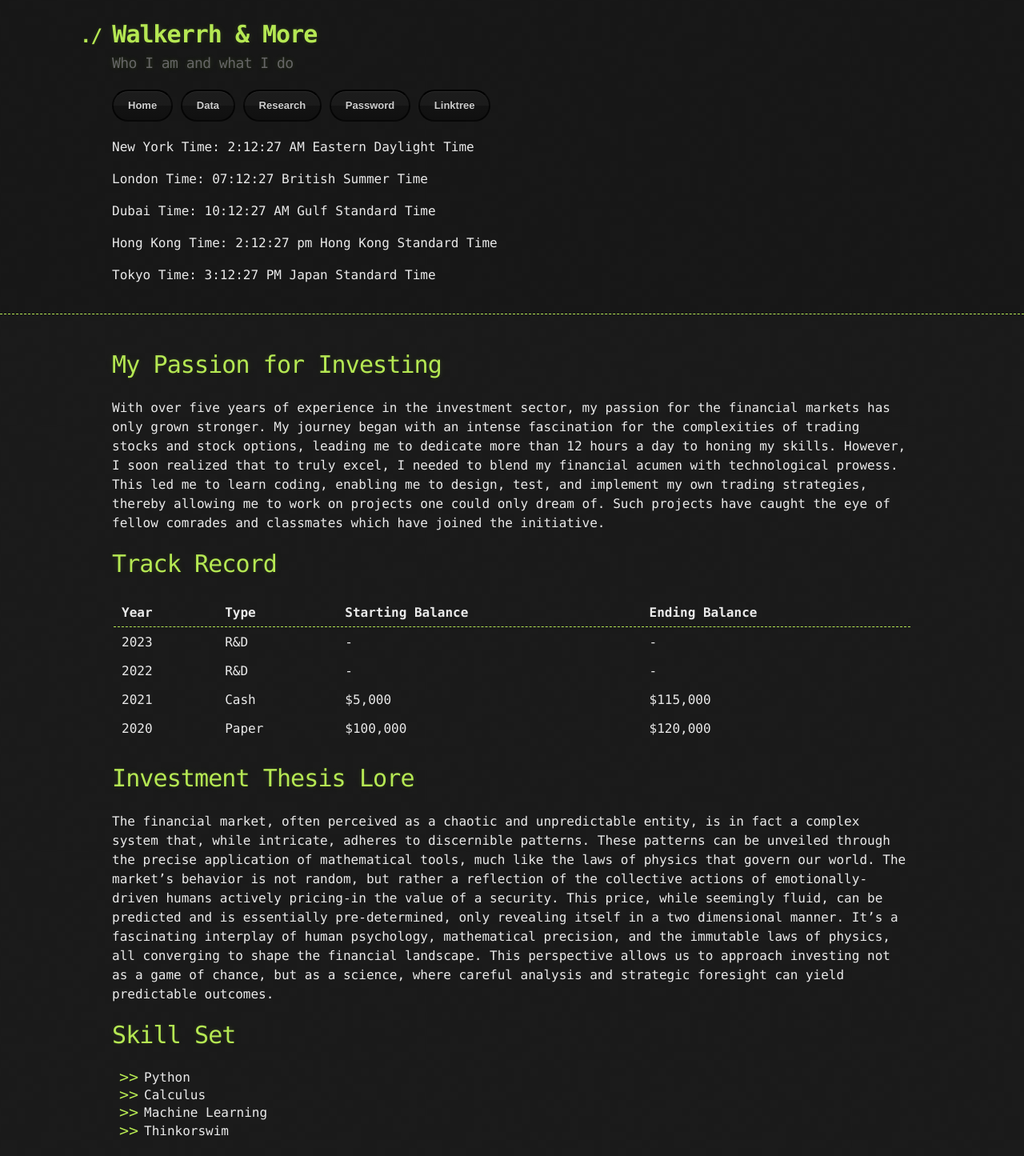
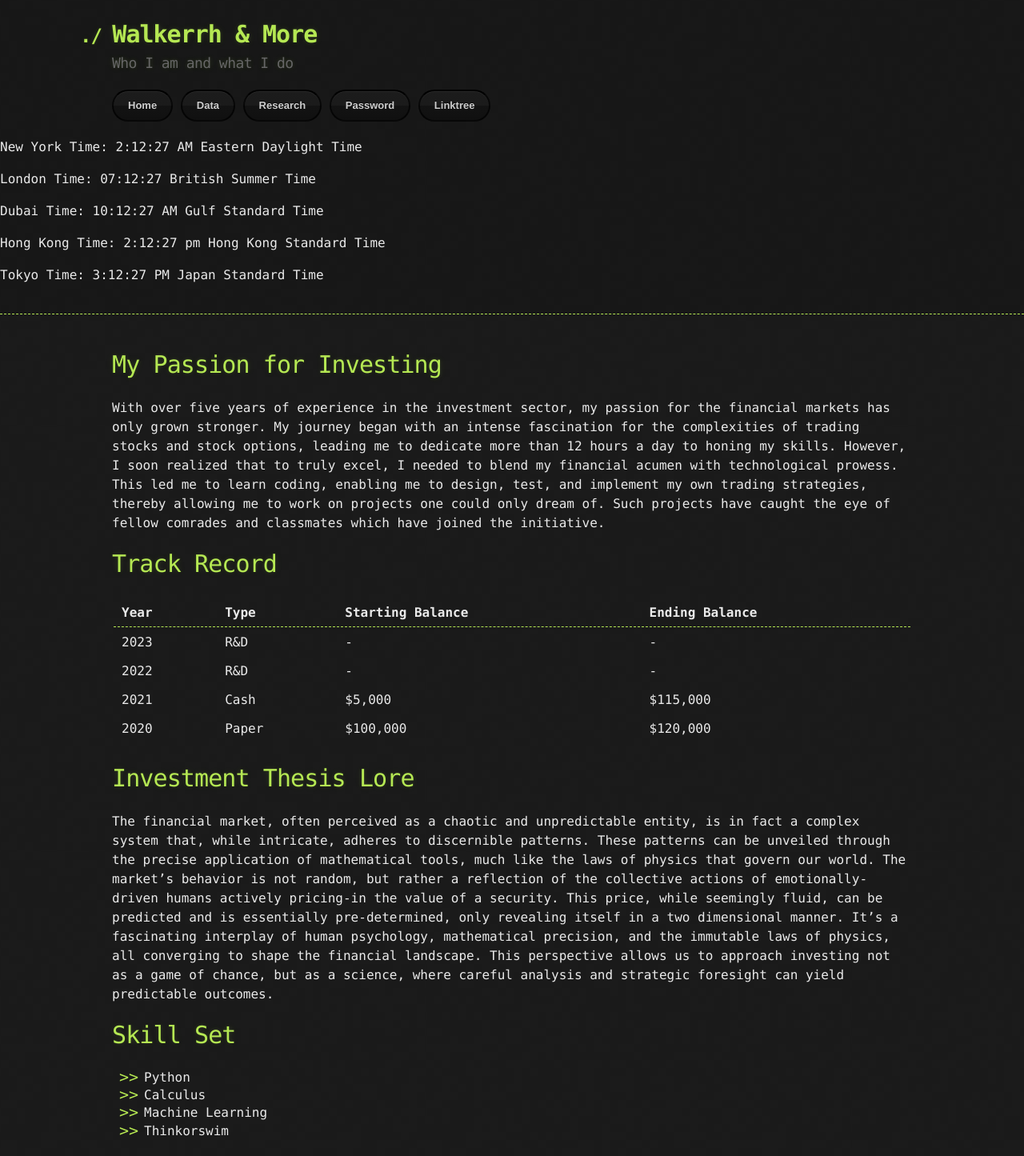
Before and after one commit to Walkerrh/walkerrh.github.io, a Jekyll site: the page built from index.md, in a window 1280 px wide. Shown: the whole page at 80% size. Built offline with Jekyll 4.4.1, drawn with Linux system fonts in a browser that asks for light colours; our own code applies the rules of GitHub Pages for plain Markdown files.

Commit message:
Update default.html

```diff
--- a/_layouts/default.html
+++ b/_layouts/default.html
@@ -33,6 +33,8 @@
 <!--           {% endif %} -->
 <!--           <a href="{{ site.github.repository_url }}" class="btn btn-github"><span class="icon"></span>View on GitHub</a> -->
         </section>
+      </div>
+      <div id="time-display">
         <p id="timeNY"></p>
         <p id="timeLDN"></p>
         <p id="timeDUB"></p>
```
